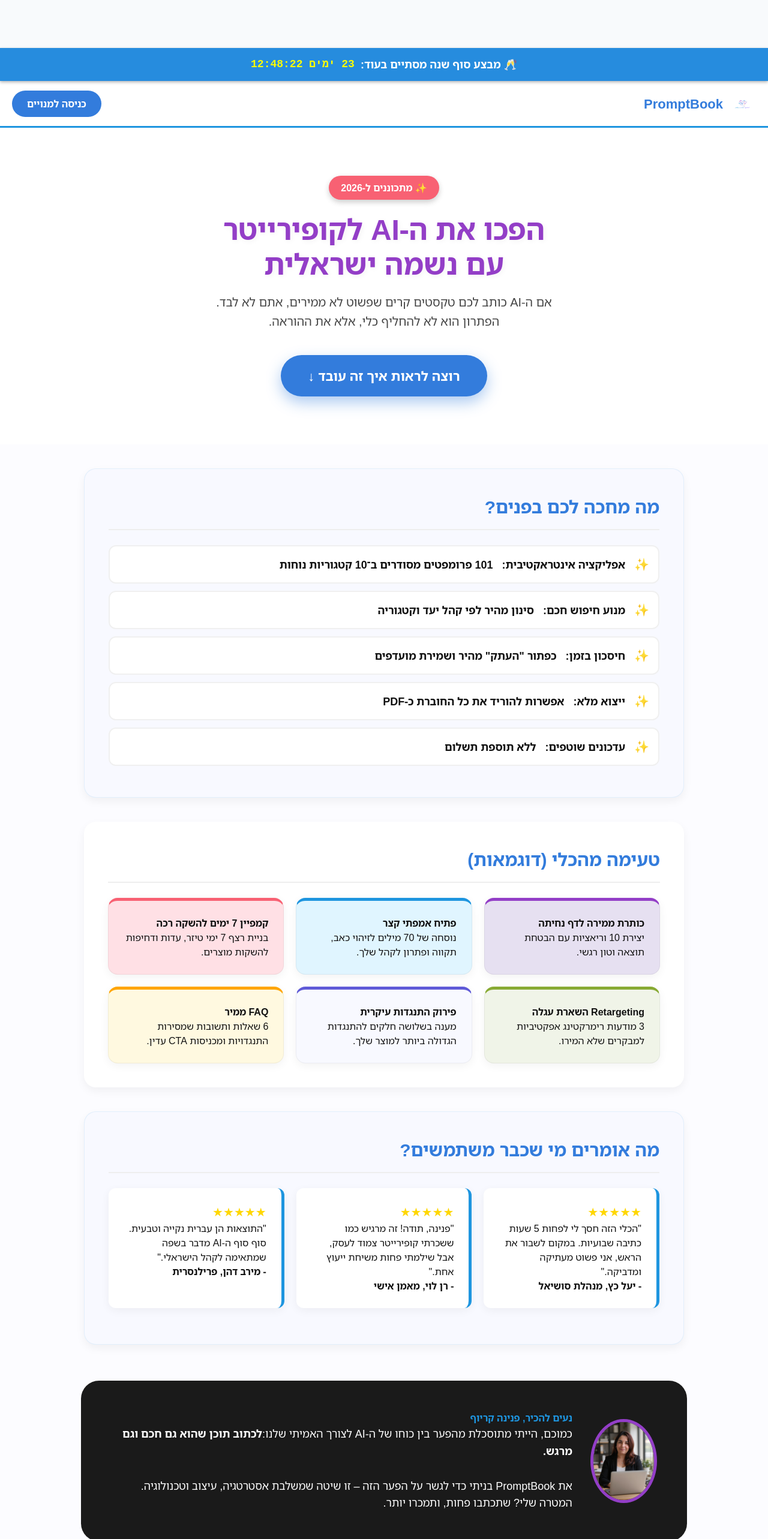
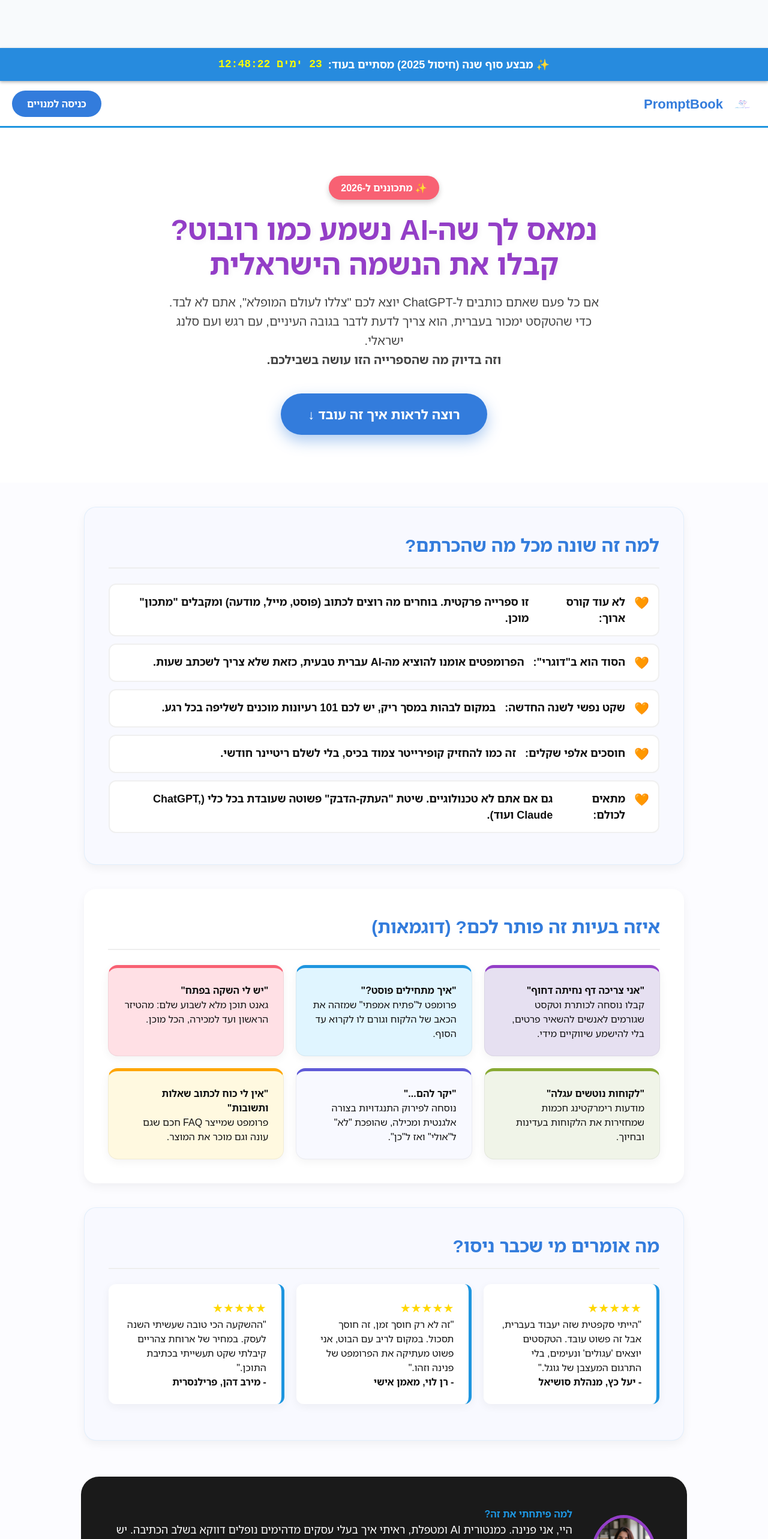
Before and after one commit to PINIKAR/promptbook-clean, a React (Vite) app: page / in a window 1280 px wide. Shown: the top 2566 px of the page at 60% size. Built offline with nearby package versions, Linux system fonts and the light colour scheme.

Commit message:
Update LandingPage.tsx

```diff
--- a/src/pages/LandingPage.tsx
+++ b/src/pages/LandingPage.tsx
@@ -42,7 +42,6 @@ const LandingPage = () => {
     return () => clearInterval(interval);
   }, []);
 
-  // פונקציית גלילה למטה
   const scrollToPrice = () => {
     const element = document.getElementById("price-section");
     if (element) {
@@ -50,7 +49,6 @@ const LandingPage = () => {
     }
   };
 
-  // טעינת פייפאל - רק למטה!
   useEffect(() => {
     if (paypalRan.current) return;
     paypalRan.current = true;
@@ -59,8 +57,6 @@ const LandingPage = () => {
       // @ts-ignore
       if (window.paypal && window.paypal.HostedButtons) {
         const containerBottom = document.querySelector("#paypal-container-bottom");
-
-        // ניקוי המיכל לפני רינדור כדי למנוע כפילויות
         if (containerBottom) containerBottom.innerHTML = "";
 
         // @ts-ignore
@@ -90,11 +86,11 @@ const LandingPage = () => {
       <style>{`
         :root {
           --font: 'Noto Sans Hebrew', 'Assistant', 'Arial', sans-serif;
-          --c1: #933ec7; /* סגול ראשי */
-          --c2: #1e95df; /* כחול טורקיז */
-          --c3: #337cdc; /* כחול כהה */
+          --c1: #933ec7;
+          --c2: #1e95df;
+          --c3: #337cdc;
           --c4: #5f5ad7;
-          --danger: #f86173; /* ורוד-אדום */
+          --danger: #f86173;
           --text: #111;
           --bg: #fcfcff;
           --card-bg: #ffffff;
@@ -185,7 +181,7 @@ const LandingPage = () => {
 
         .hero p {
             margin: 0 auto 40px;
-            max-width: 700px;
+            max-width: 750px;
             color: #444;
             font-size: 20px;
             font-weight: 500;
@@ -303,7 +299,6 @@ const LandingPage = () => {
 
         .card:hover { transform: translateY(-5px); }
 
-        /* צבעים לכרטיסיות כמו במקור */
         .card:nth-child(6n+1) { background-color: #E6E0F1; border-top: 5px solid var(--c1); }
         .card:nth-child(6n+2) { background-color: #E0F5FF; border-top: 5px solid var(--c2); }
         .card:nth-child(6n+3) { background-color: #FFE0E5; border-top: 5px solid var(--danger); }
@@ -329,11 +324,12 @@ const LandingPage = () => {
           font-weight: 700;
           margin-bottom: 12px;
           display: flex;
-          align-items: center;
+          align-items: flex-start;
           gap: 15px;
           font-size: 18px;
+          line-height: 1.5;
         }
-        .bullets li:before { content: "✨"; font-size: 20px;}
+        .bullets li:before { content: "🧡"; font-size: 20px; flex-shrink: 0; }
 
         .about {
           display: flex;
@@ -377,7 +373,6 @@ const LandingPage = () => {
             display: inline-block;
         }
 
-        /* תיקון ה-FAQ */
         .faq details {
             margin-bottom: 15px;
             background: white;
@@ -429,7 +424,7 @@ const LandingPage = () => {
       <div className="landing-page" dir="rtl">
         {isPromoActive && (
           <div className="bar">
-            <span>🥂 מבצע סוף שנה מסתיים בעוד: </span>
+            <span>✨ מבצע סוף שנה (חיסול 2025) מסתיים בעוד: </span>
             <span className="time">{timeLeft}</span>
           </div>
         )}
@@ -444,19 +439,21 @@ const LandingPage = () => {
           </button>
         </header>
 
-        {/* HERO - ללא תשלום, רק טיזר */}
+        {/* HERO - משופר רגשית */}
         <section className="hero">
           <div className="wrap">
             <span className="promo-badge">✨ מתכוננים ל-2026</span>
 
             <h1>
-              הפכו את ה-AI לקופירייטר <br/>
-              <span>עם נשמה ישראלית</span>
+              נמאס לך שה-AI נשמע כמו רובוט? <br/>
+              <span>קבלו את הנשמה הישראלית</span>
             </h1>
             <p>
-              אם ה-AI כותב לכם טקסטים קרים שפשוט לא ממירים, אתם לא לבד.
+              אם כל פעם שאתם כותבים ל-ChatGPT יוצא לכם "צללו לעולם המופלא", אתם לא לבד.
               <br/>
-              הפתרון הוא לא להחליף כלי, אלא את ההוראה.
+              כדי שהטקסט ימכור בעברית, הוא צריך לדעת לדבר בגובה העיניים, עם רגש ועם סלנג ישראלי.
+              <br/>
+              <strong>וזה בדיוק מה שהספרייה הזו עושה בשבילכם.</strong>
             </p>
 
             <button onClick={scrollToPrice} className="cta-btn">
@@ -466,44 +463,44 @@ const LandingPage = () => {
         </section>
 
         <section className="sec alt">
-          <h2>מה מחכה לכם בפנים?</h2>
+          <h2>למה זה שונה מכל מה שהכרתם?</h2>
           <ul className="bullets">
-            <li><strong>אפליקציה אינטראקטיבית:</strong> 101 פרומפטים מסודרים ב־10 קטגוריות נוחות</li>
-            <li><strong>מנוע חיפוש חכם:</strong> סינון מהיר לפי קהל יעד וקטגוריה</li>
-            <li><strong>חיסכון בזמן:</strong> כפתור "העתק" מהיר ושמירת מועדפים</li>
-            <li><strong>ייצוא מלא:</strong> אפשרות להוריד את כל החוברת כ-PDF</li>
-            <li><strong>עדכונים שוטפים:</strong> ללא תוספת תשלום</li>
+            <li><strong>לא עוד קורס ארוך:</strong> זו ספרייה פרקטית. בוחרים מה רוצים לכתוב (פוסט, מייל, מודעה) ומקבלים "מתכון" מוכן.</li>
+            <li><strong>הסוד הוא ב"דוגרי":</strong> הפרומפטים אומנו להוציא מה-AI עברית טבעית, כזאת שלא צריך לשכתב שעות.</li>
+            <li><strong>שקט נפשי לשנה החדשה:</strong> במקום לבהות במסך ריק, יש לכם 101 רעיונות מוכנים לשליפה בכל רגע.</li>
+            <li><strong>חוסכים אלפי שקלים:</strong> זה כמו להחזיק קופירייטר צמוד בכיס, בלי לשלם ריטיינר חודשי.</li>
+            <li><strong>מתאים לכולם:</strong> גם אם אתם לא טכנולוגיים. שיטת "העתק-הדבק" פשוטה שעובדת בכל כלי (ChatGPT, Claude ועוד).</li>
           </ul>
         </section>
 
         <section className="sec">
-          <h2>טעימה מהכלי (דוגמאות)</h2>
+          <h2>איזה בעיות זה פותר לכם? (דוגמאות)</h2>
           <div className="teaser">
-                <div className="card"><b>כותרת ממירה לדף נחיתה</b><br/>יצירת 10 וריאציות עם הבטחת תוצאה וטון רגשי.</div>
-                <div className="card"><b>פתיח אמפתי קצר</b><br/>נוסחה של 70 מילים לזיהוי כאב, תקווה ופתרון לקהל שלך.</div>
-                <div className="card"><b>קמפיין 7 ימים להשקה רכה</b><br/>בניית רצף 7 ימי טיזר, עדות ודחיפות להשקות מוצרים.</div>
-                <div className="card"><b>Retargeting השארת עגלה</b><br/>3 מודעות רימרקטינג אפקטיביות למבקרים שלא המירו.</div>
-                <div className="card"><b>פירוק התנגדות עיקרית</b><br/>מענה בשלושה חלקים להתנגדות הגדולה ביותר למוצר שלך.</div>
-                <div className="card"><b>FAQ ממיר</b><br/>6 שאלות ותשובות שמסירות התנגדויות ומכניסות CTA עדין.</div>
+                <div className="card"><b>"אני צריכה דף נחיתה דחוף"</b><br/>קבלו נוסחה לכותרת וטקסט שגורמים לאנשים להשאיר פרטים, בלי להישמע שיווקיים מידי.</div>
+                <div className="card"><b>"איך מתחילים פוסט?"</b><br/>פרומפט ל"פתיח אמפתי" שמזהה את הכאב של הלקוח וגורם לו לקרוא עד הסוף.</div>
+                <div className="card"><b>"יש לי השקה בפתח"</b><br/>גאנט תוכן מלא לשבוע שלם: מהטיזר הראשון ועד למכירה, הכל מוכן.</div>
+                <div className="card"><b>"לקוחות נוטשים עגלה"</b><br/>מודעות רימרקטינג חכמות שמחזירות את הלקוחות בעדינות ובחיוך.</div>
+                <div className="card"><b>"יקר להם..."</b><br/>נוסחה לפירוק התנגדויות בצורה אלגנטית ומכילה, שהופכת "לא" ל"אולי" ואז ל"כן".</div>
+                <div className="card"><b>"אין לי כוח לכתוב שאלות ותשובות"</b><br/>פרומפט שמייצר FAQ חכם שגם עונה וגם מוכר את המוצר.</div>
           </div>
         </section>
 
         <section className="sec alt">
-          <h2>מה אומרים מי שכבר משתמשים?</h2>
+          <h2>מה אומרים מי שכבר ניסו?</h2>
           <div className="teaser">
             <div className="testimonial">
               <div style={{color:'gold', fontSize:'20px'}}>★★★★★</div>
-              "הכלי הזה חסך לי לפחות 5 שעות כתיבה שבועיות. במקום לשבור את הראש, אני פשוט מעתיקה ומדביקה."
+              "הייתי סקפטית שזה יעבוד בעברית, אבל זה פשוט עובד. הטקסטים יוצאים 'עגולים' ונעימים, בלי התרגום המעצבן של גוגל."
               <br /><strong>- יעל כץ, מנהלת סושיאל</strong>
             </div>
             <div className="testimonial">
               <div style={{color:'gold', fontSize:'20px'}}>★★★★★</div>
-              "פנינה, תודה! זה מרגיש כמו ששכרתי קופירייטר צמוד לעסק, אבל שילמתי פחות משיחת ייעוץ אחת."
+              "זה לא רק חוסך זמן, זה חוסך תסכול. במקום לריב עם הבוט, אני פשוט מעתיקה את הפרומפט של פנינה וזהו."
               <br /><strong>- רן לוי, מאמן אישי</strong>
             </div>
             <div className="testimonial">
               <div style={{color:'gold', fontSize:'20px'}}>★★★★★</div>
-              "התוצאות הן עברית נקייה וטבעית. סוף סוף ה-AI מדבר בשפה שמתאימה לקהל הישראלי."
+              "ההשקעה הכי טובה שעשיתי השנה לעסק. במחיר של ארוחת צהריים קיבלתי שקט תעשייתי בכתיבת התוכן."
               <br /><strong>- מירב דהן, פרילנסרית</strong>
             </div>
           </div>
@@ -517,28 +514,29 @@ const LandingPage = () => {
                 onError={(e) => e.currentTarget.style.display = 'none'}
             />
             <div>
-              <h2>נעים להכיר, פנינה קריוף</h2>
+              <h2>למה פיתחתי את זה?</h2>
               <p style={{lineHeight: '1.6', fontSize: '18px'}}>
-                כמוכם, הייתי מתוסכלת מהפער בין כוחו של ה-AI לצורך האמיתי שלנו:
-                <strong>לכתוב תוכן שהוא גם חכם וגם מרגש.</strong>
+                היי, אני פנינה. כמנטורית AI ומטפלת, ראיתי איך בעלי עסקים מדהימים נופלים דווקא בשלב הכתיבה.
+                יש לכם את הידע, יש לכם את הרגש, אבל ה-AI לא מצליח להוציא את זה החוצה.
                 <br/><br/>
-                את PromptBook בניתי כדי לגשר על הפער הזה – זו שיטה שמשלבת אסטרטגיה, עיצוב וטכנולוגיה. המטרה שלי? שתכתבו פחות, ותמכרו יותר.
+                את PromptBook בניתי לא כ"מתכנתת", אלא כמי שמבינה אנשים.
+                כל פרומפט כאן עבר שיוף ודיוק כדי להבטיח שהתוצאה תהיה כזאת שתרצו לחתום עליה בגאווה.
               </p>
             </div>
           </section>
         </div>
 
         <section className="sec faq">
-          <h2>שאלות נפוצות</h2>
-          <details><summary>איך מקבלים גישה?</summary><div>מיד אחרי התשלום, תועברו למערכת ותוכלו להתחבר עם גוגל. הגישה היא מיידית.</div></details>
-          <details><summary>אפשר לקבל קבלה?</summary><div>כן, קבלה מס נשלחת אוטומטית למייל אחרי התשלום.</div></details>
-          <details><summary>זה עובד גם בנייד?</summary><div>כן! האפליקציה מותאמת לכל המכשירים - מחשב, טאבלט וסמארטפון.</div></details>
-          <details><summary>האם זה מנוי חודשי?</summary><div>לא! התשלום הוא חד-פעמי לכל החיים.</div></details>
+          <h2>שאלות ששואלים אותי</h2>
+          <details><summary>האם צריך ידע קודם ב-AI?</summary><div>ממש לא. זה כל היופי. האפליקציה בנויה כספרייה ויזואלית. אתם רק צריכים לדעת לעשות "העתק-הדבק".</div></details>
+          <details><summary>זה עובד גם בגרסה החינמית של ChatGPT?</summary><div>בהחלט! הפרומפטים נבדקו ועובדים מצוין גם בגרסה החינמית, וגם ב-Claude וב-Gemini.</div></details>
+          <details><summary>האם זה מנוי שמתחדש?</summary><div>לא! אני לא אוהבת הפתעות באשראי. התשלום הוא חד-פעמי והגישה נשארת שלכם לתמיד, כולל עדכונים עתידיים.</div></details>
+          <details><summary>איך מקבלים גישה?</summary><div>מיד אחרי התשלום המאובטח, המערכת תזהה אתכם ותוכלו להיכנס ולהתחיל לעבוד.</div></details>
         </section>
 
         {/* SECTION תשלום - מופיע רק כאן */}
         <section id="price-section" className="sec price-box">
-          <h2 style={{color:'var(--c1)', marginBottom:'10px'}}>אז למה לחכות ל-2026?</h2>
+          <h2 style={{color:'var(--c1)', marginBottom:'10px'}}>מוכנים לשדרג את העסק ל-2026?</h2>
           <p style={{fontSize:'18px'}}>המחיר עולה ל-397 ₪ ב-1 בינואר.</p>
 
           <div className="price-display">
```
